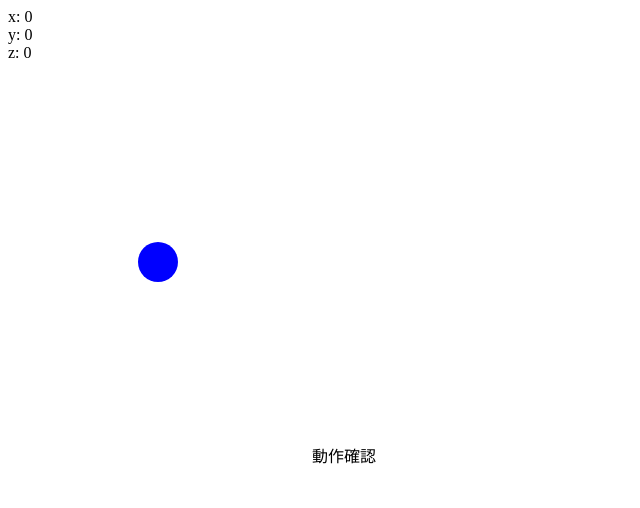
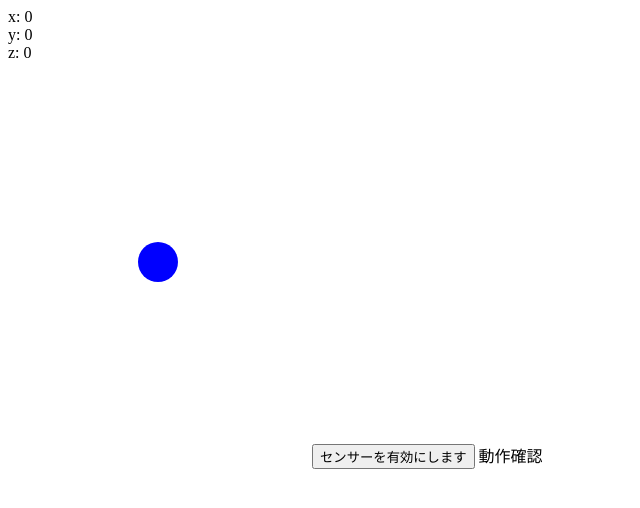
Before and after one commit to 19241191/sample3.html, a plain HTML site: page index.html in a window 1280 px wide. Shown: the whole page, without its empty margins (0-640 px from the left). Drawn offline with Linux system fonts and the light colour scheme.

Commit message:
Update index.html

```diff
--- a/index.html
+++ b/index.html
@@ -77,4 +77,5 @@ function drawPlayer() {
     context.fill();                             // 塗る
 }
 </script>
+ <button onclick="request_permission()">センサーを有効にします</button>
 動作確認
```
